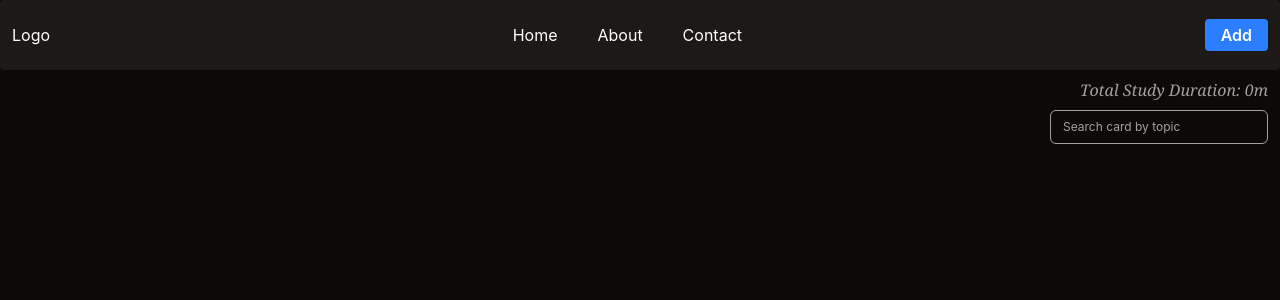
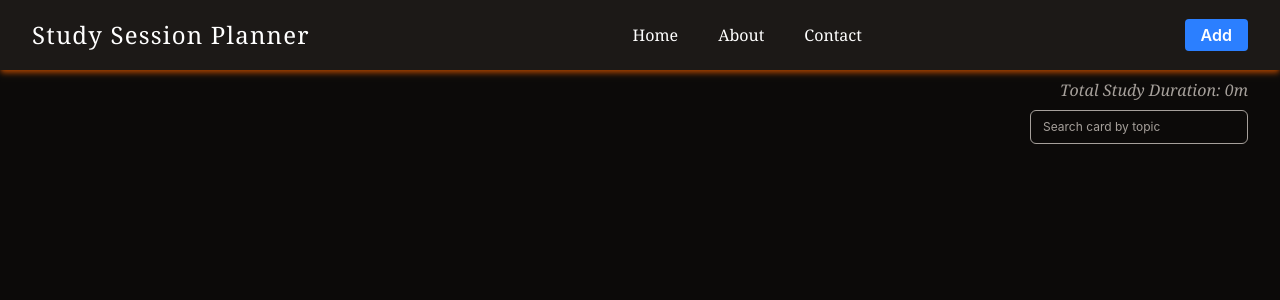
Before and after one commit to Brahmanaman/Study-Session-Planner, a React (Vite) app: page / in a window 1280 px wide. Shown: the top 300 px of the page. Built offline with nearby package versions, Linux system fonts and the light colour scheme.

Commit message:
added additional option and enhance UI

```diff
--- a/src/App.jsx
+++ b/src/App.jsx
@@ -39,15 +39,15 @@ export const App = () => {
 
   return (
     <>
-      <div className="bg-stone-950 h-screen w-full">
+      <div className="bg-stone-950 min-h-screen w-full">
         <Header setToggle={setToggle} />
-        <div className="px-3 py-2 w-full text-end">
+        <div className="px-8 py-2 w-full text-end">
           <p className="mb-2 text-stone-400 italic font-serif">Total Study Duration: {totalHours}</p>
           <input
             onChange={(e) => seachCard(e.target.value)}
             className="border border-stone-400 py-2 px-3 rounded-md placeholder:text-stone-400 outline-none text-xs" type="text" placeholder="Search card by topic" />
         </div>
-        <div className="px-3 mt-5 flex flex-wrap gap-5">
+        <div className="px-8 mt-5 flex flex-wrap gap-5">
           {filteredSession &&
             filteredSession.map((data, index) => {
               return (
--- a/src/components/Header.jsx
+++ b/src/components/Header.jsx
@@ -4,13 +4,13 @@ const Header = ({ setToggle }) => {
   return (
     <>
       <div className="h-17.5">
-        <div className="flex items-center justify-between bg-stone-900 px-3 rounded h-full">
-          <h1>Logo</h1>
-          <div>
-            <ul className="flex items-center justify-center gap-10">
-              <li>Home</li>
-              <li>About</li>
-              <li>Contact</li>
+        <div className="flex items-center justify-between bg-stone-900 px-8 h-full shadow-amber-800 shadow-md">
+          <h1 className="text-2xl font-serif tracking-wider">Study Session Planner</h1>
+          <div className="hidden md:block">
+            <ul className="flex items-center justify-center gap-10 font-serif">
+              <li className="cursor-pointer">Home</li>
+              <li className="cursor-pointer">About</li>
+              <li className="cursor-pointer">Contact</li>
             </ul>
           </div>
           <div>
--- a/src/components/SessionCard.jsx
+++ b/src/components/SessionCard.jsx
@@ -2,8 +2,8 @@ import { useContext } from "react";
 import { context } from "../context/SessionContext";
 
 const SessionCard = ({ data, setToggle }) => {
-  const { id, subject, topic, date, duration, priority } = data;
-  let { deleteSession, setInsertSession } = useContext(context);
+  const { id, subject, topic, date, duration, priority, completed } = data;
+  let { deleteSession, setInsertSession, markCompleted } = useContext(context);
 
   const handleEdit = () => {
     setInsertSession(data);
@@ -12,27 +12,38 @@ const SessionCard = ({ data, setToggle }) => {
 
   return (
     <>
-      <div className="max-w-sm w-full backdrop-blur-lg bg-white/20 shadow-xl rounded-2xl p-5 border border-white/30 hover:shadow-2xl transition duration-300">
+      <div
+        className={`max-w-sm w-full backdrop-blur-lg bg-white/20 rounded-2xl p-5 transition duration-300 shadow-md shadow-amber-700
+  ${completed
+            ? "opacity-50"
+            : "hover:shadow-2xl"
+          }`}
+      >
         <div className="flex justify-between items-center mb-3">
           <h2 className="text-lg font-semibold text-white">
             📚 {subject?.toUpperCase()}
           </h2>
 
           <span
-            className={`text-xs font-medium px-2 py-1 rounded-full backdrop-blur-md ${
-              priority === "high"
-                ? "bg-red-400/20 text-red-200 border border-red-300/30"
-                : priority === "medium"
-                  ? "bg-yellow-400/20 text-yellow-200 border border-yellow-300/30"
-                  : "bg-green-400/20 text-green-200 border border-green-300/30"
-            }`}
+            className={`text-xs font-medium px-2 py-1 rounded-full backdrop-blur-md ${priority === "high"
+              ? "bg-red-400/20 text-red-200 border border-red-300/30"
+              : priority === "medium"
+                ? "bg-yellow-400/20 text-yellow-200 border border-yellow-300/30"
+                : "bg-green-400/20 text-green-200 border border-green-300/30"
+              }`}
           >
             {priority}
           </span>
         </div>
 
         <p className="text-sm text-gray-200 mb-4">
-          Topic: <span className="font-medium text-white">{topic}</span>
+          Topic:{" "}
+          <span
+            className={`font-medium text-white ${completed ? "line-through text-gray-400" : ""
+              }`}
+          >
+            {topic}
+          </span>
         </p>
 
         <div className="flex justify-between text-sm text-gray-300 mb-4">
@@ -47,10 +58,17 @@ const SessionCard = ({ data, setToggle }) => {
           </div>
         </div>
 
-        <div className="flex justify-end gap-3">
+        <div className="flex justify-end gap-3 mt-10">
+          <button
+            onClick={() => markCompleted(id)}
+            className="px-3 py-1 text-sm rounded-lg bg-green-400/20 text-blue-200 border border-blue-300/30 hover:bg-green-400/30 transition cursor-pointer"
+          >
+            {completed ? "✅ Completed" : "❌ Incomplete"}
+          </button>
+
           <button
             onClick={handleEdit}
-            className="px-3 py-1 text-sm rounded-lg bg-blue-400/20 text-blue-200 border border-blue-300/30 hover:bg-blue-400/30 transition cursor-pointer"
+            className={`px-3 py-1 text-sm rounded-lg bg-blue-400/20 text-blue-200 border border-blue-300/30 hover:bg-blue-400/30 transition cursor-pointer ${completed ? " pointer-events-none" : ""}`}
           >
             ✏️ Edit
           </button>
@@ -62,7 +80,7 @@ const SessionCard = ({ data, setToggle }) => {
             🗑 Delete
           </button>
         </div>
-      </div>
+      </div >
     </>
   );
 };
--- a/src/components/SessionForm.jsx
+++ b/src/components/SessionForm.jsx
@@ -5,7 +5,7 @@ import { context } from "../context/SessionContext";
 import { nanoid } from "nanoid";
 
 const SessionForm = ({ setToggle }) => {
-  let { insertSession, setInsertSession, addSession, setSession } =
+  let { insertSession, setInsertSession, addSession, setSession, completed } =
     useContext(context);
   const {
     register,
@@ -18,10 +18,13 @@ const SessionForm = ({ setToggle }) => {
   });
 
   const submitHandler = (data) => {
+    //edit
     if (insertSession) {
       addSession({ ...data, id: insertSession.id });
-    } else {
-      addSession({ ...data, id: nanoid() });
+    }
+    //add
+    else {
+      addSession({ ...data, id: nanoid(), completed: completed });
     }
 
     reset();
--- a/src/context/SessionContext.jsx
+++ b/src/context/SessionContext.jsx
@@ -6,6 +6,7 @@ const SessionContext = ({ children }) => {
   let [session, setSession] = useState(JSON.parse(localStorage.getItem("sessionData")) || []);
   let [insertSession, setInsertSession] = useState(null);
   const [filteredSession, setFilteredSession] = useState(session);
+  let [completed, setCompleted] = useState(false)
 
   const addSession = (sessionObj) => {
     //edit
@@ -36,6 +37,16 @@ const SessionContext = ({ children }) => {
     localStorage.setItem("sessionData", JSON.stringify(result))
   };
 
+  const markCompleted = (id) => {
+    let result = session.map((data) => {
+      return data.id == id ? { ...data, completed: !completed } : data;
+    })
+    setCompleted((prev) => !prev)
+    setSession(result);
+    setFilteredSession(result);
+    localStorage.setItem("sessionData", JSON.stringify(result))
+  }
+
   return (
     <context.Provider
       value={{
@@ -46,7 +57,10 @@ const SessionContext = ({ children }) => {
         session,
         deleteSession,
         filteredSession,
-        setFilteredSession
+        setFilteredSession,
+        markCompleted,
+        setCompleted,
+        completed
       }}
     >
       {children}
```
